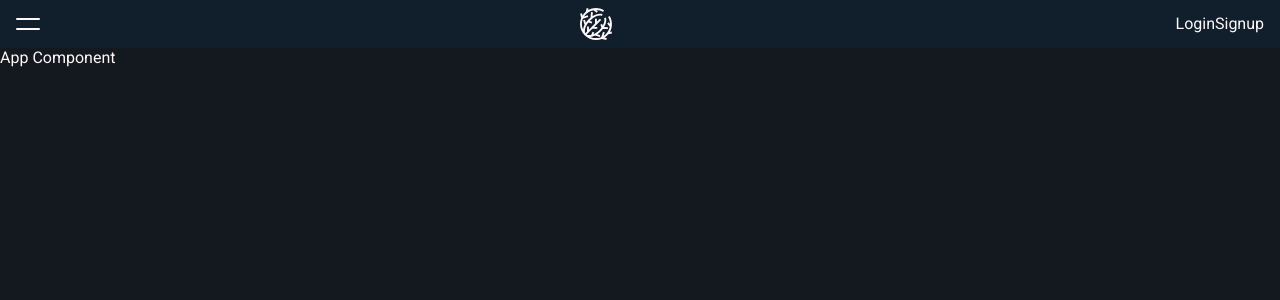
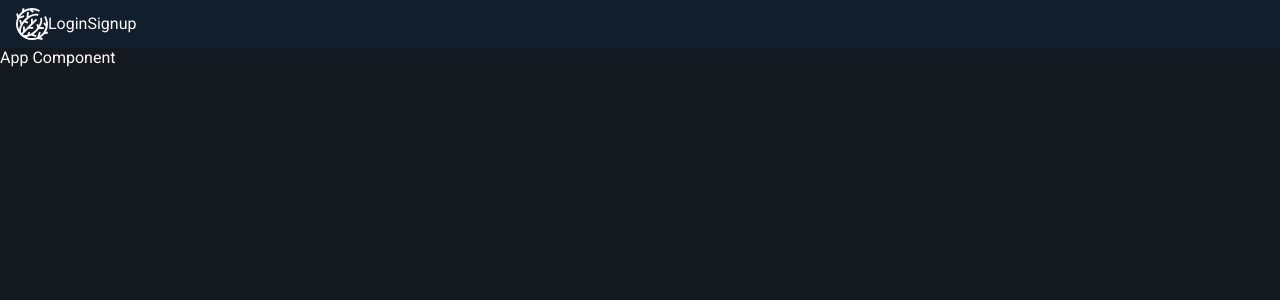
Before and after one commit to hhuuddoo/silent-classroom, a React (Create React App) app: page / in a window 1280 px wide. Shown: the top 300 px of the page. Built offline with nearby package versions, Linux system fonts and the light colour scheme.

Commit message:
hide hamburger on desktop

```diff
--- a/src/components/header.js
+++ b/src/components/header.js
@@ -13,8 +13,8 @@ export default function Header(props) {
         </a>
         <a
           href=""
-          // onClick={() => setHamburgerIsOpen((prev) => !prev)}
-          className={`header__hamburger ${
+          onClick={() => setHamburgerIsOpen((prev) => !prev)}
+          className={`header__hamburger hide-on-desktop${
             hamburgerIsOpen ? `header__hamburger--open` : ``
           }`}
         >
--- a/src/scss/_header.scss
+++ b/src/scss/_header.scss
@@ -15,6 +15,11 @@
       height: 2rem;
       width: 2rem;
       fill: $light;
+    }
+
+    // Style logo for desktop
+    @include breakpoint-up(medium) {
+      margin: 0;
     }
   }
 
@@ -44,7 +49,7 @@
   }
 
   &__links {
-    // Add styling for desktop
+    order: 1;
   }
 }
 
--- a/src/scss/index.css
+++ b/src/scss/index.css
@@ -73,6 +73,12 @@ a:hover {
   fill: #fef8fa;
 }
 
+@media (min-width: 40em) {
+  .header__logo {
+    margin: 0;
+  }
+}
+
 .header__hamburger {
   display: block;
   position: absolute;
@@ -96,4 +102,10 @@ a:hover {
 .header__hamburger > .hamburger--bottom {
   bottom: 0;
 }
+
+.header__links {
+  -webkit-box-ordinal-group: 2;
+      -ms-flex-order: 1;
+          order: 1;
+}
 /*# sourceMappingURL=index.css.map */
```
Also changed, not shown: 1 other file (tests, documents, lock files or other folders).
